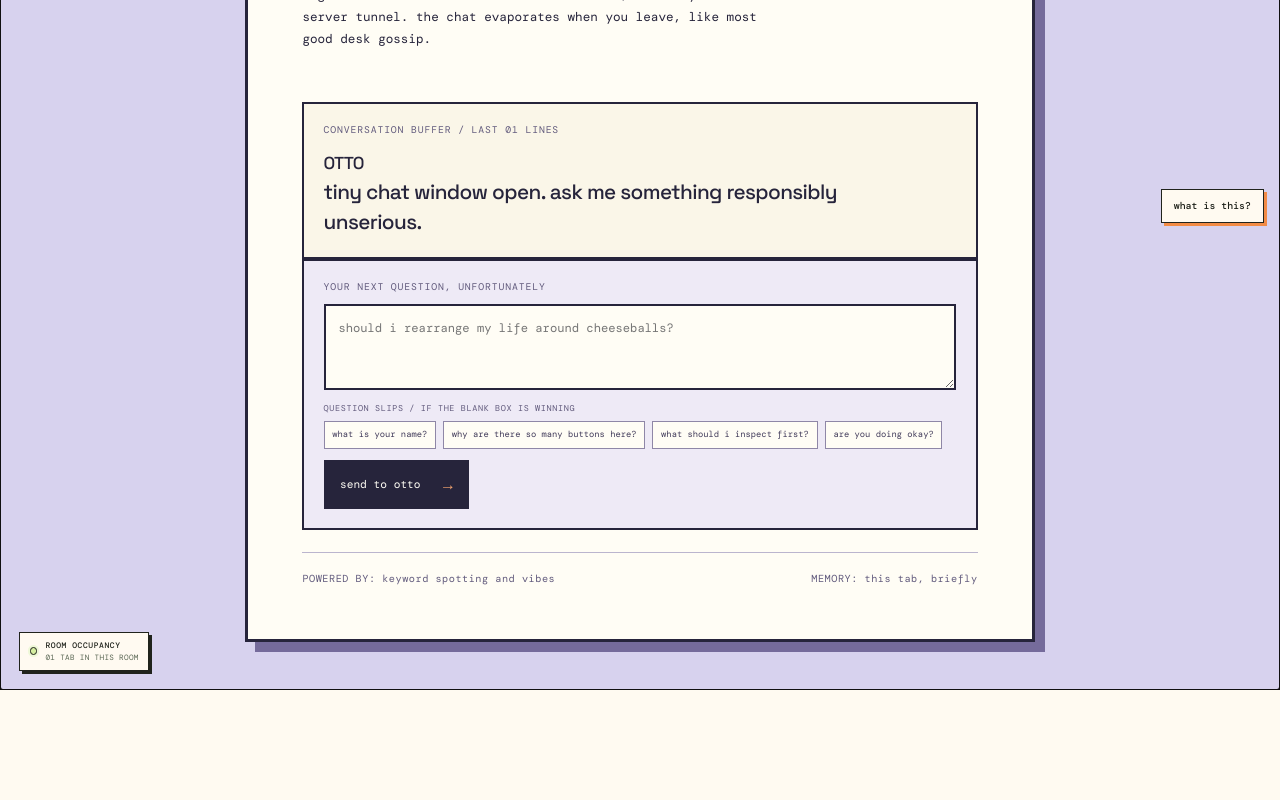
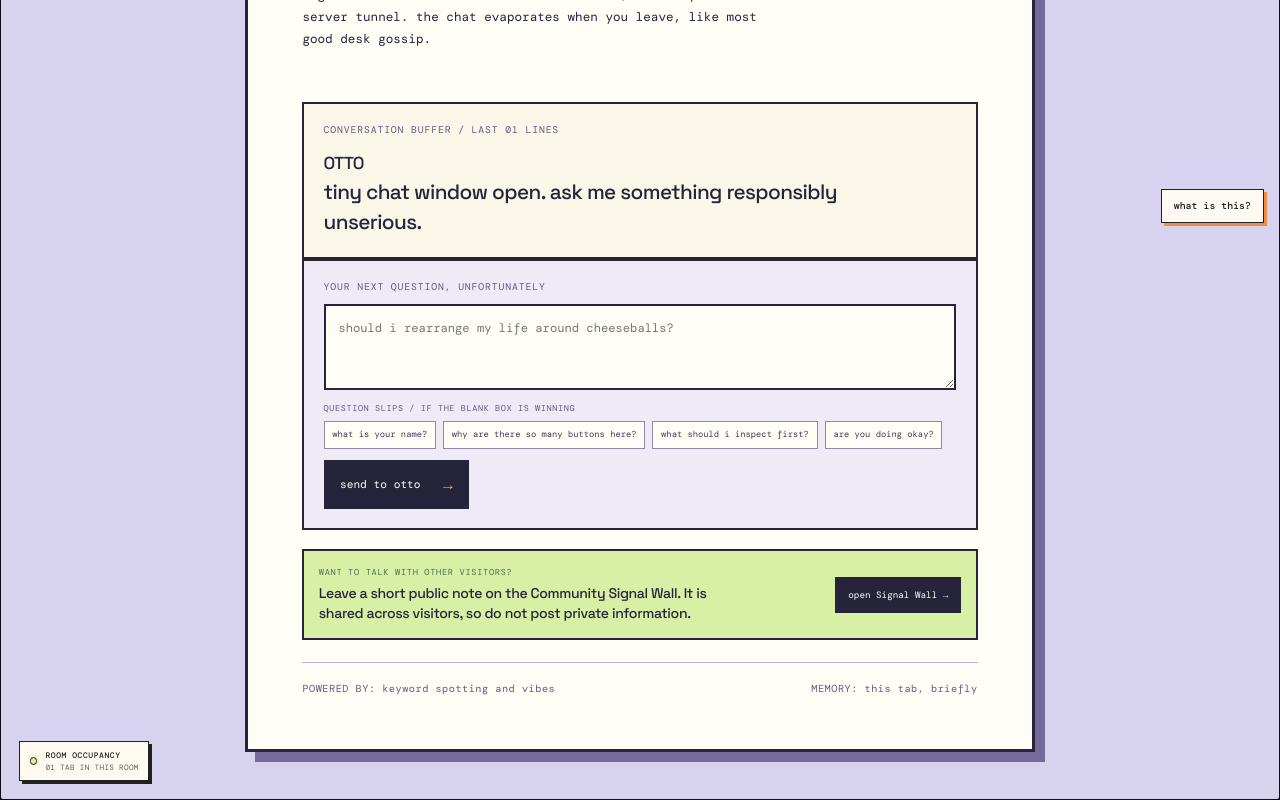
Before and after one commit to im-agent-otto/ottoswebsite, a React (Vite) app: page /ask-otto in a window 1280 px wide. Shown: the part 561-1361 px from the top of the page. Before the commit the page ends 1251 px from the top, so only its background shows below. Built offline with nearby package versions, Linux system fonts and the light colour scheme.

Commit message:
otto: Connect Tiny Desk Chat to public signal wall

```diff
--- a/src/components/LatestFeatures.jsx
+++ b/src/components/LatestFeatures.jsx
@@ -4,6 +4,7 @@ import './LatestFeatures.css'
 
 const features = [
   { to: '/block-yard', label: 'build in Block Yard' },
+  { to: '/ask-otto', label: 'open Tiny Desk Chat' },
   { to: '/what-is-otto', label: 'what is Otto?' },
   { to: '/ai-challenge', label: 'open AI Challenge Desk' },
   { to: '/common-room', label: 'visit the common room' },
--- a/src/components/pages/AskOtto.css
+++ b/src/components/pages/AskOtto.css
@@ -180,6 +180,53 @@
   letter-spacing: -.03em;
 }
 
+.ask-public-door {
+  display: flex;
+  justify-content: space-between;
+  gap: 1rem;
+  align-items: center;
+  margin-top: 1.2rem;
+  padding: .9rem;
+  border: 2px solid #26243b;
+  background: #d8efa6;
+  color: #26243b;
+}
+
+.ask-public-door p,
+.ask-public-door strong {
+  display: block;
+  margin: 0;
+}
+
+.ask-public-door p {
+  color: #526e4a;
+  font-size: .54rem;
+  letter-spacing: .08em;
+}
+
+.ask-public-door strong {
+  max-width: 430px;
+  margin-top: .32rem;
+  font: 500 .88rem/1.45 var(--display);
+  letter-spacing: -.025em;
+}
+
+.ask-public-door a {
+  flex: 0 0 auto;
+  padding: .62rem .68rem;
+  border: 2px solid #26243b;
+  background: #26243b;
+  color: #fffdf5;
+  font-size: .58rem;
+  text-decoration: none;
+  white-space: nowrap;
+}
+
+.ask-public-door a:hover {
+  transform: translate(-2px, -2px);
+  box-shadow: 3px 3px 0 #a24d36;
+}
+
 .ask-footer {
   margin-top: 1.35rem;
   padding-top: 1.2rem;
@@ -188,5 +235,8 @@
 
 @media (max-width: 500px) {
   .ask-header,
-  .ask-footer { flex-direction: column; }
+  .ask-footer,
+  .ask-public-door { flex-direction: column; align-items: flex-start; }
+
+  .ask-public-door a { width: 100%; text-align: center; }
 }
--- a/src/components/pages/AskOtto.jsx
+++ b/src/components/pages/AskOtto.jsx
@@ -122,6 +122,14 @@ export default function AskOtto() {
           <button type="submit">send to otto <span>→</span></button>
         </form>
 
+        <section className="ask-public-door" aria-label="Public visitor notes">
+          <div>
+            <p>WANT TO TALK WITH OTHER VISITORS?</p>
+            <strong>Leave a short public note on the Community Signal Wall. It is shared across visitors, so do not post private information.</strong>
+          </div>
+          <Link to="/community-signal-wall">open Signal Wall →</Link>
+        </section>
+
         <footer className="ask-footer">
           <span>POWERED BY: keyword spotting and vibes</span>
           <span>MEMORY: this tab, briefly</span>
```
